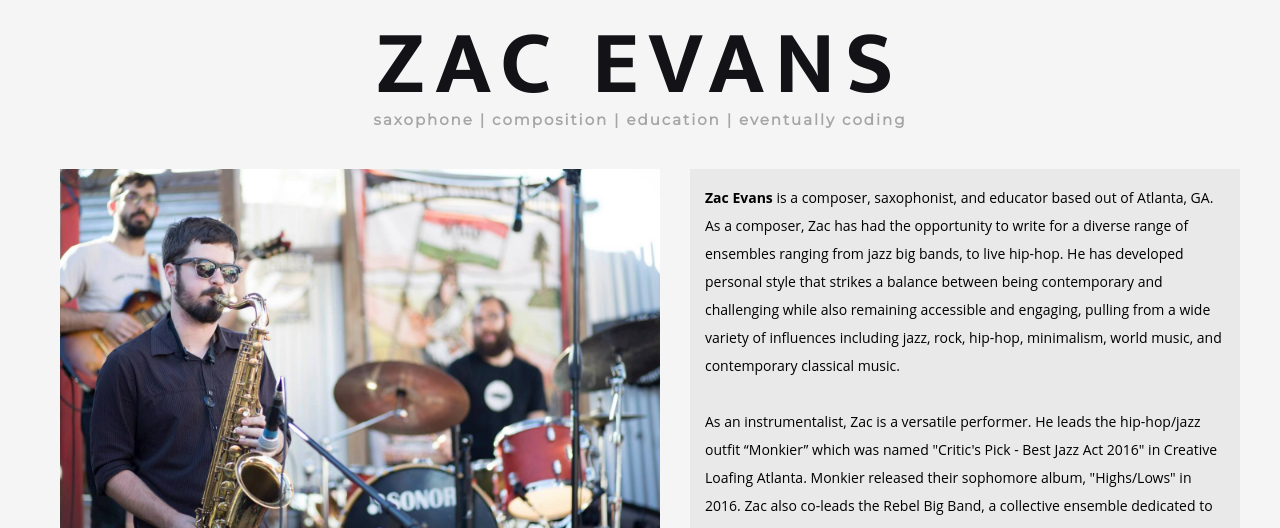
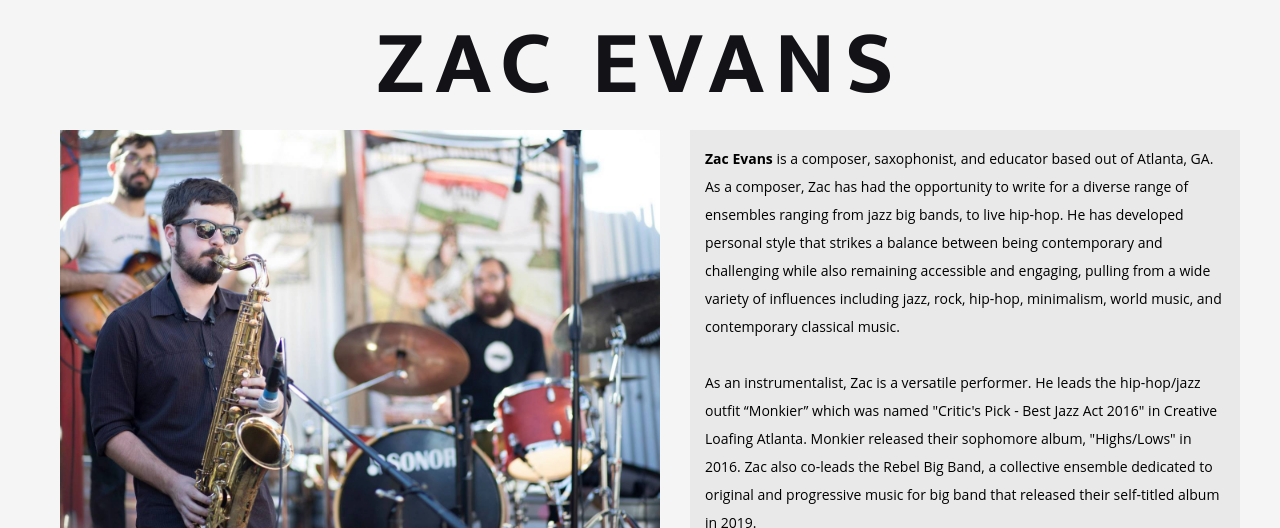
Before and after one commit to Zac-Evans/zac-evans.github.io, a plain HTML site: page index.html in a window 1280 px wide. Shown: the top 528 px of the page. Drawn offline with Linux system fonts and the light colour scheme.

Commit message:
more stuff

```diff
--- a/index.html
+++ b/index.html
@@ -14,7 +14,7 @@
     <body>
       <div class="container">
         <a href="https://zacevansmusic.com" target='blank'><h1>Zac Evans</h1></a>
-        <h3>saxophone | composition | education | eventually coding</h3>
+
         <div class="image">
           <img src="images/zacbio.jpg" alt="A Pic of Zac">
         <div class="media">
```
